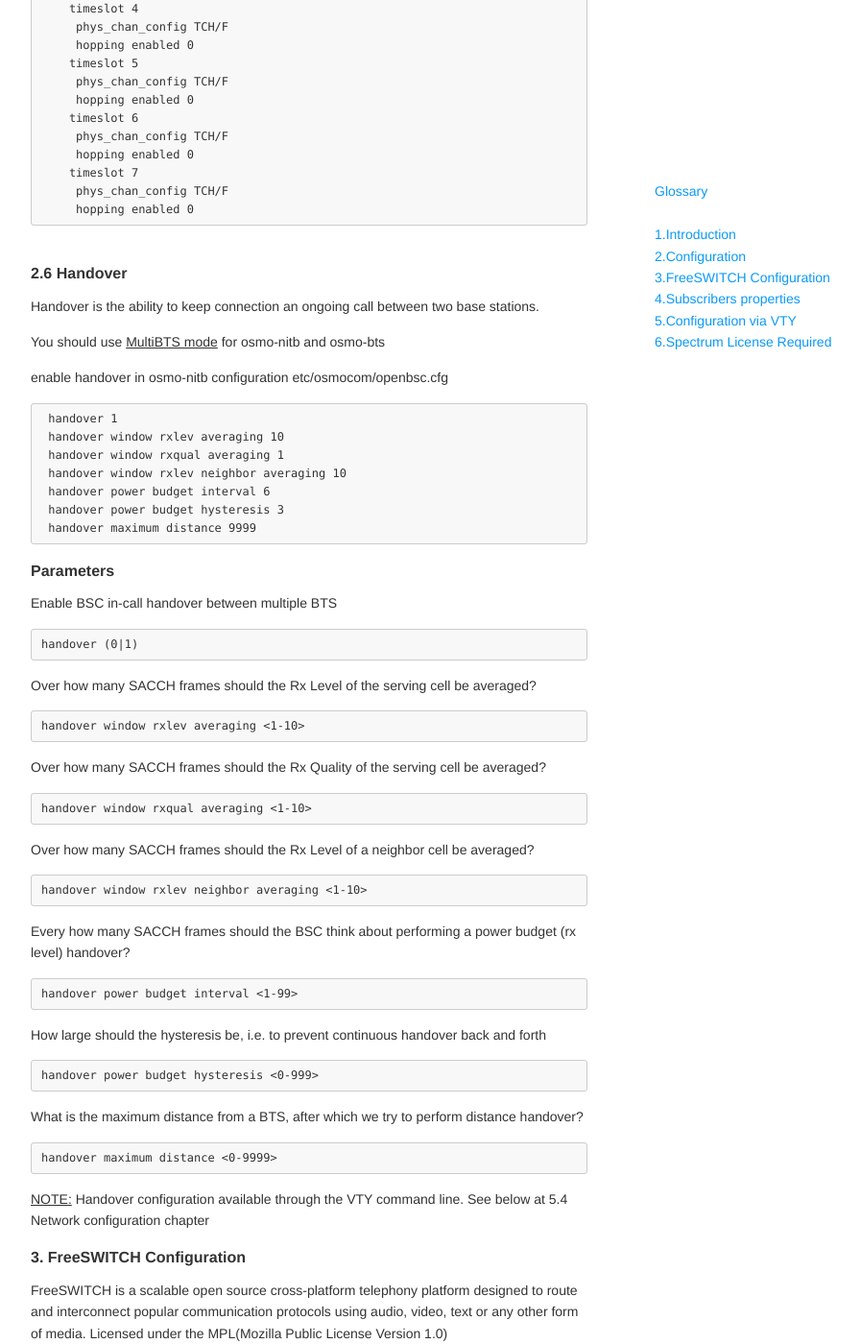
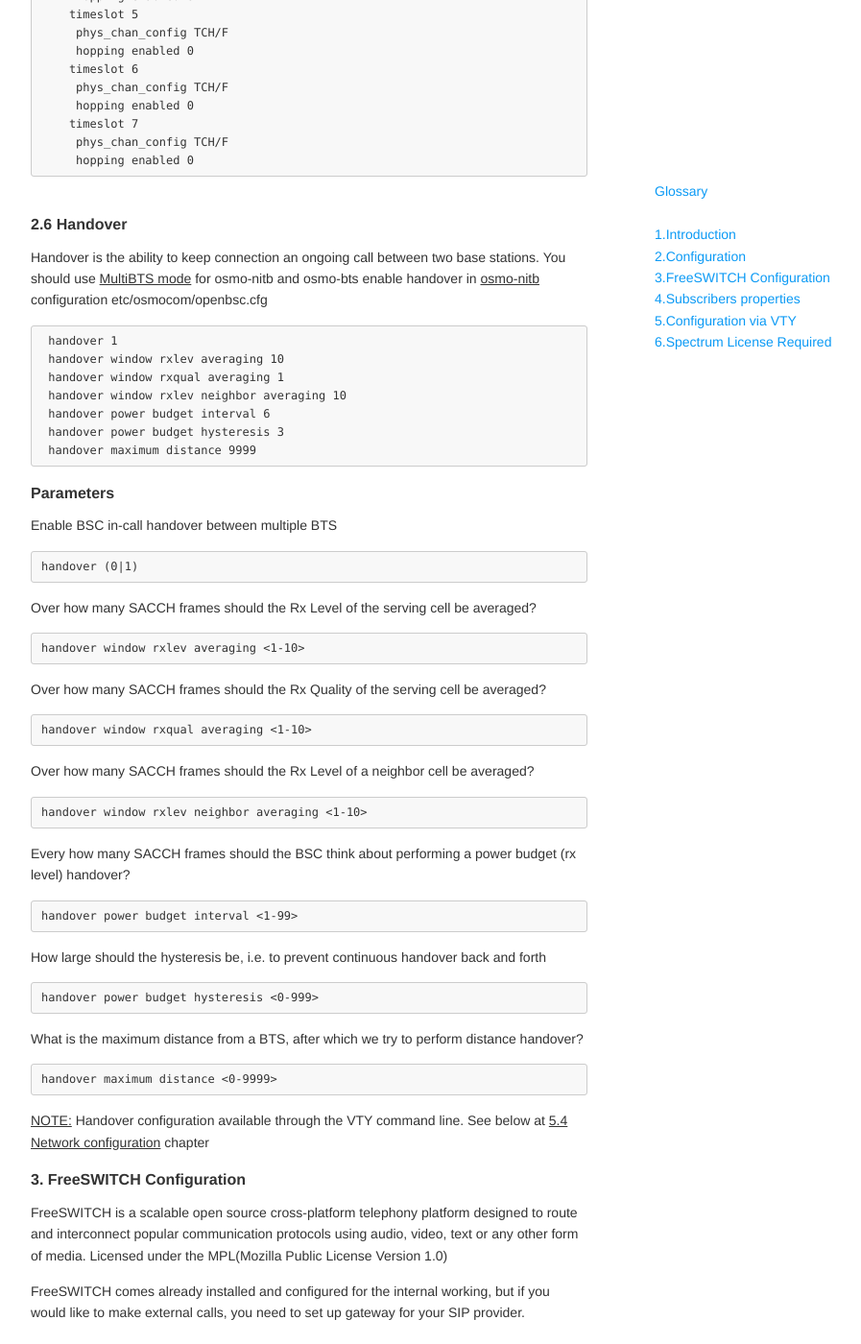
Before and after one commit to fairwaves/um-docs, a Jekyll site: the page soft_conf.html, which Jekyll copies as it is, in a window 1280 px wide and 1400 px high, scrolled down 16930 px. Shown: the whole window at 96% size, without its empty margins (248-1145 px from the left). Built offline with Jekyll 4.4.1, drawn with Linux system fonts in a browser that asks for light colours; nearby versions of some CDN libraries; some of the changed text lies outside the part shown.

```diff
--- a/soft_conf.html
+++ b/soft_conf.html
@@ -581,7 +581,7 @@ use of effective voice compression algorithms.</p>
 <p>Refer to <a href="https://help.ubuntu.com/14.04/ubuntu-help/index.html"><strong>Ubuntu</strong></a> documentation for details
 </p>
 
-<p><h2>Note:</h2> Base station configured to get IP address through DHCP.
+<p><u>NOTE:</u> Base station configured to get IP address through DHCP.
 We also recommend to keep configuration for the
 <u>eth1:1</u> (192.168.50.50/24), because it's used as a backup IP address. If you
 want to configure a statis IP address, change <u>eth1</u> configuration.</p>
@@ -996,11 +996,9 @@ network
 
 
 <h4>2.6 Handover</h4>
-<p>Handover is the ability to keep connection an ongoing call between two base stations.</p>
-
+<p>Handover is the ability to keep connection an ongoing call between two base stations.
 You should use <u>MultiBTS mode</u> for osmo-nitb and osmo-bts
-
-<p>enable handover in osmo-nitb configuration <em>etc/osmocom/openbsc.cfg</em></p>
+enable handover in <u>osmo-nitb</u> configuration <em>etc/osmocom/openbsc.cfg</em></p>
 <pre><code> handover 1
  handover window rxlev averaging 10
  handover window rxqual averaging 1
@@ -1062,7 +1060,7 @@ You should use <u>MultiBTS mode</u> for osmo-nitb and osmo-bts
 
 
 
-<p><u>NOTE:</u> Handover configuration available through the VTY command line. See below at <em>5.4 Network configuration chapter</em></p>
+<p><u>NOTE:</u> <i>Handover configuration available through the VTY command line. See below at <u>5.4 Network configuration</u> chapter</i></p>
 
 <a name="3.FreeSWITCH Configuration"></a><h4>3. FreeSWITCH Configuration<a class="anchorlink" href="#3.FreeSWITCH Configuration"></a></h4>
 <p>FreeSWITCH is a scalable open source cross-platform telephony platform designed to route and interconnect popular communication protocols using audio, video, text or any other form of media.
```
Also changed, not shown: other parts of soft_conf.html (+3 -3 lines).
